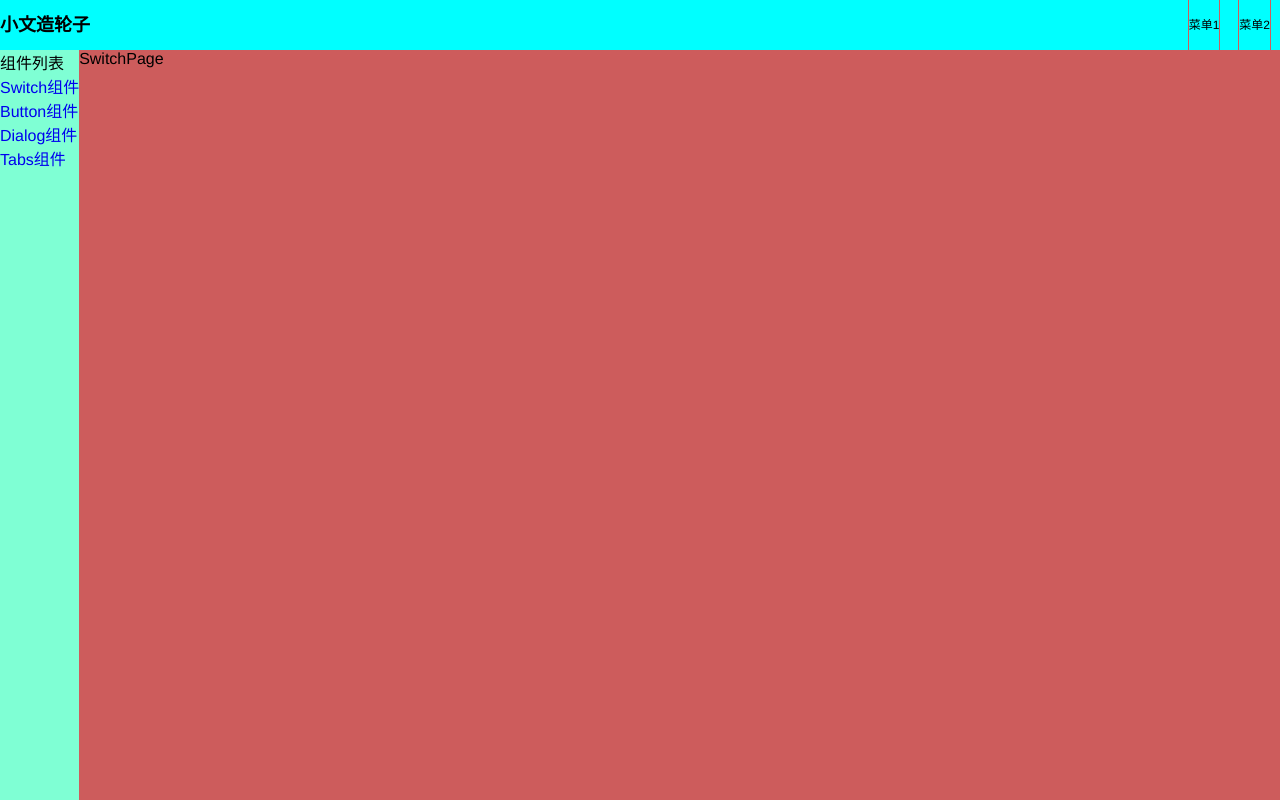
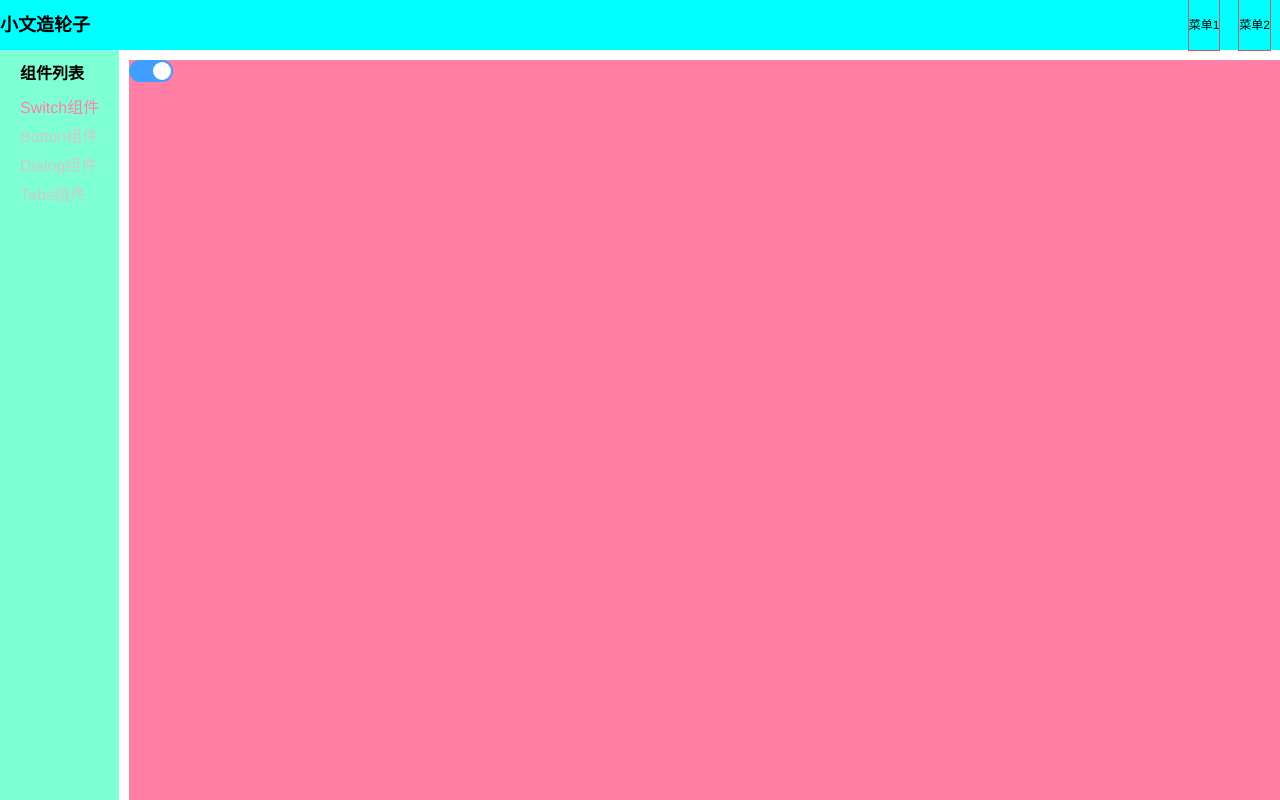
Before and after one commit to wen599/wheel, a Vue app: page /doc/switch in a window 1280 px wide. Built offline with nearby package versions, Linux system fonts and the light colour scheme.

Commit message:
完成了switch

```diff
--- a/src/App.vue
+++ b/src/App.vue
@@ -5,13 +5,14 @@
 import { provide, ref } from 'vue'
 import router from '@/router'
 
+// 控制是否显示aside,并且监听窗口改变
 const asideVisible = ref(window.innerWidth > 500)
 window.onresize = function () {
   asideVisible.value = window.innerWidth > 500
 }
-
+// 切换路由判断是否显示aside和视口是否是手机
 router.afterEach(() => {
-  if (asideVisible.value && window.innerWidth < 500) asideVisible.value = false
+  if (window.innerWidth < 500) asideVisible.value = false
 })
 provide('asideVisible', asideVisible)
 </script>
--- a/src/assets/reset.scss
+++ b/src/assets/reset.scss
@@ -7,5 +7,6 @@
    list-style: none;
  }
  a{
+   color: inherit;
    text-decoration: none;
  }
--- a/src/components/SwitchPage.vue
+++ b/src/components/SwitchPage.vue
@@ -1,13 +1,30 @@
 <template>
- SwitchPage
+  <main class="switch-page-content">
+    <Switch v-model:checked="checked" @change="ttt"></Switch>
+  </main>
+
 </template>
 
 <script>
+import Switch from '@/lib/Switch'
+import { ref } from 'vue'
 export default {
-  name: 'SwitchPage'
+  name: 'SwitchPage',
+  components: { Switch },
+  setup () {
+    // 定义switch的状态
+    const checked = ref(true)
+    const ttt = (newVal) => {
+      console.log(newVal)
+    }
+    return { checked, ttt }
+  }
 }
 </script>
 
 <style scoped>
-
+    .switch-page-content{
+      background-color: #ff7fa5;
+      min-height:100% ;
+    }
 </style>
--- a/src/components/TopNav.vue
+++ b/src/components/TopNav.vue
@@ -45,6 +45,7 @@ export default {
 <style lang="scss" scoped>
   .topnav-header{
     position: fixed;
+    z-index: 2;
     display: flex;
     justify-content: space-between;
     top: 0;
--- /dev/null
+++ b/src/lib/Switch.vue
@@ -0,0 +1,63 @@
+<template>
+  <div class="wheel-switch-container">
+    <button :class="{checked:!checked}" @click="toggleChecked">
+        <span>
+        </span>
+    </button>
+  </div>
+</template>
+
+<script>
+
+export default {
+  // eslint-disable-next-line vue/multi-word-component-names
+  name: 'Switch',
+  props: {
+    checked: {
+      type: Boolean,
+      default: false
+    }
+  },
+  setup (props, content) {
+    const toggleChecked = () => {
+      content.emit('update:checked', !props.checked)
+      content.emit('change', !props.checked)
+    }
+    return { toggleChecked }
+  }
+}
+</script>
+
+<style lang="scss">
+  $h:22px;
+  $h2:$h - 4px;
+  .wheel-switch-container{
+      .checked{
+        background-color: #dcdfe6;
+        >span{
+          background-color: #ffffff;
+          left: 2px;
+        }
+      }
+      >button{
+        width: $h*2;
+        height: $h;
+        border: none;
+        border-radius:$h/2;
+        position: relative;
+        background-color: #409eff;
+        outline: none;
+        >span{
+          position: absolute;
+          left: calc(100% - #{$h2} - 2px);
+          top: 2px;
+          display:block;
+          background-color: #ffffff;
+          height: $h2;
+          width: $h2;
+          border-radius: $h2/2;
+          transition: all 0.25s;
+        }
+      }
+  }
+</style>
--- a/src/router/index.js
+++ b/src/router/index.js
@@ -24,6 +24,7 @@ const routes = [
       {
         path: '',
         name: 'default',
+        redirect: '/doc/switch',
         component: SwitchPage
       },
       {
--- a/src/views/Doc.vue
+++ b/src/views/Doc.vue
@@ -33,16 +33,14 @@ export default {
   name: 'Doc',
   components: { TopNav },
   setup () {
+    // 获取是否显示aside
     const asideVisible = inject('asideVisible')
-    const ToggleVisible = () => {
-      asideVisible.value = !asideVisible.value
-    }
 
     // 点击外面关闭侧边栏
     const closeAside = () => {
-      if (asideVisible.value && window.innerWidth < 500) asideVisible.value = false
+      if (window.innerWidth < 500) asideVisible.value = false
     }
-    return { asideVisible, ToggleVisible, closeAside }
+    return { asideVisible, closeAside }
   }
 
 }
@@ -54,14 +52,28 @@ export default {
   .doc-main{
     flex: 1;
     min-height: 100vh;
-    padding-top:50px;
-    background-color: indianred;
+    padding-top:60px;
+    max-height: 100vh;
+    overflow: auto;
    }
   .doc-aside{
-    padding-top:50px;
+    padding:50px 20px 20px ;
+    margin-right:10px ;
     background-color: aquamarine;
-    max-width: 100px;
-    min-height: 100vh;
+    height: 100vh;
+    overflow: auto;
+    .doc-aside-components{
+      margin: 10px 0;
+      font-weight: 600;
+    }
+    li {
+      margin: 5px 0;
+      font-size: 16px;
+      color: rgb(204, 203, 203);
+      .router-link-active{
+        color: #ff7fa5;
+      }
+    }
   }
 }
 </style>
```
